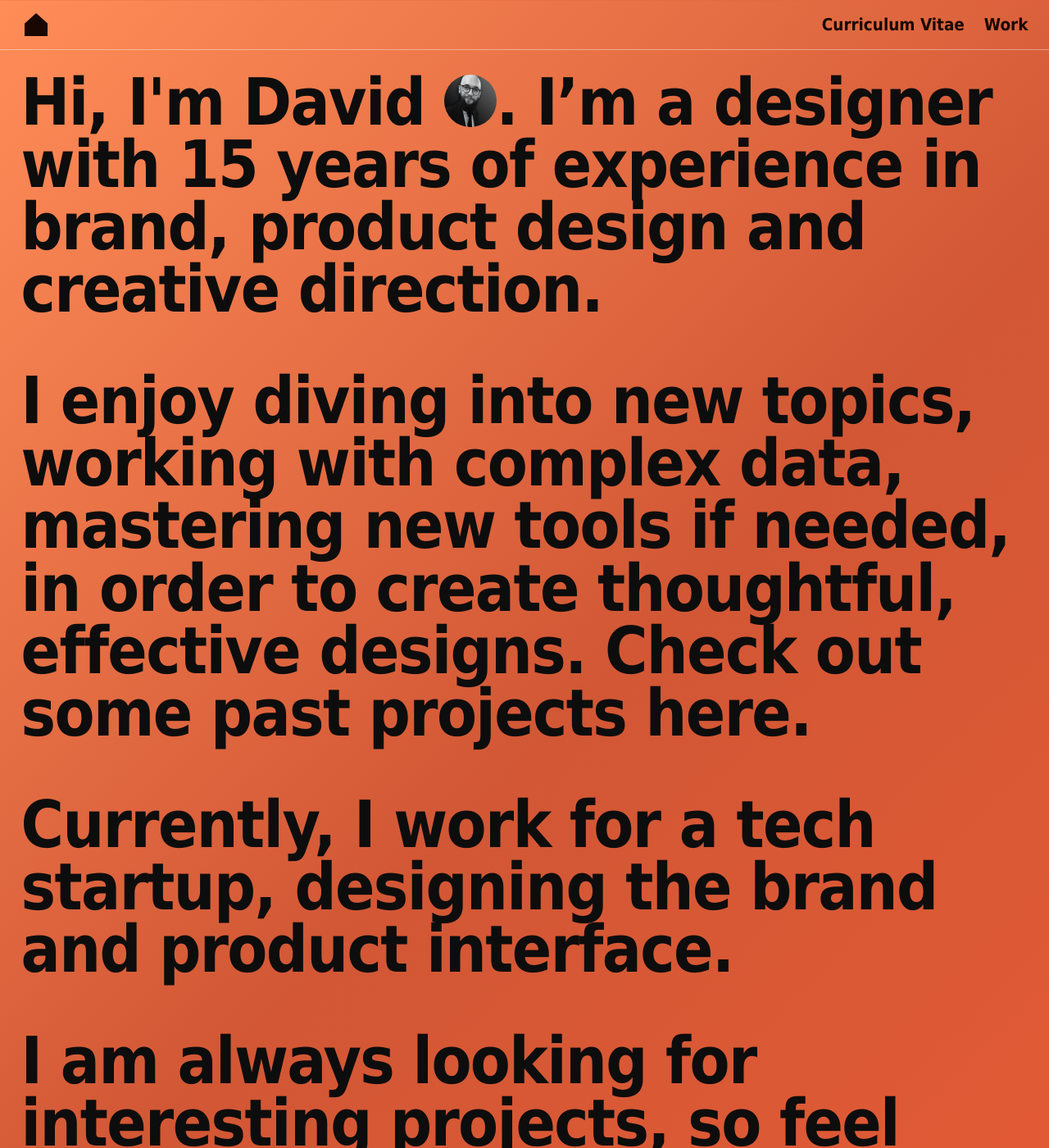
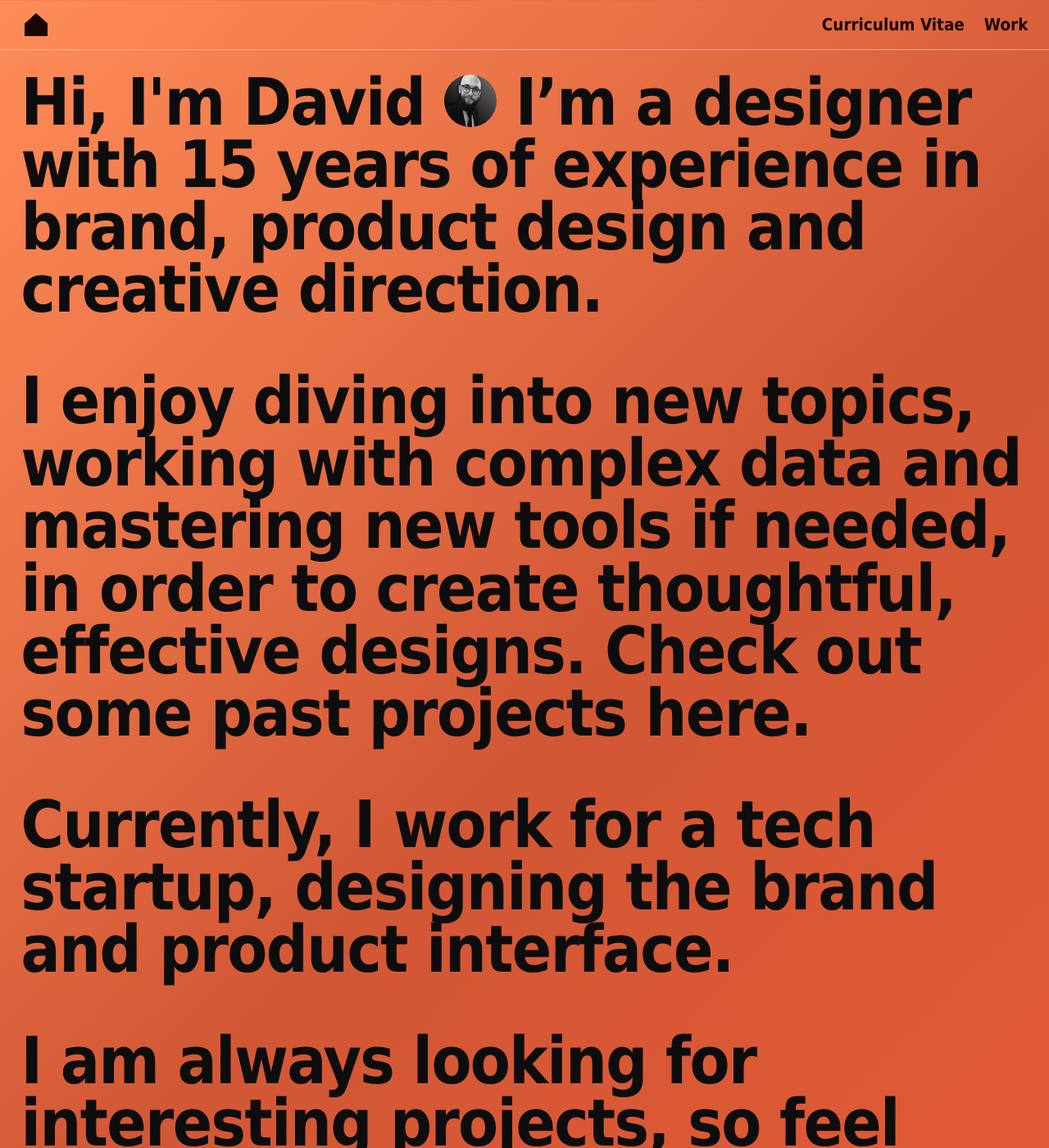
Before and after one commit to davidoffereins/davidoffereins.github.io, a Jekyll site: the page built from index.markdown, in a window 1280 px wide and 1400 px high. Shown: the whole window at 82% size. Built offline with Jekyll 4.4.1, drawn with Linux system fonts in a browser that asks for light colours; some web fonts are replaced; part of the change alters nothing that is shown.

```diff
--- a/_config.yml
+++ b/_config.yml
@@ -27,6 +27,8 @@ url: "https://davidoffereins.com" # the base hostname & protocol for your site,
 # twitter_username: jekyllrb
 # github_username:  davidoffereins
 linkedin_username:  davidoffereins
+
+google_analytics: "G-8V4MVHWMQN"
 
 # Build settings
 theme: minima
--- a/_includes/footer.html
+++ b/_includes/footer.html
@@ -18,8 +18,6 @@
       {% else %}
         <div><a href="{{ '/#contact-info' | relative_url }}">Contact</a></div>
       {% endif %}
-
-
     </div>
   </div>
 </footer>
--- a/_includes/google-analytics.html
+++ b/_includes/google-analytics.html
@@ -1,11 +1,9 @@
+<!-- Google tag (gtag.js) -->
+<script async src="https://www.googletagmanager.com/gtag/js?id=G-8V4MVHWMQN"></script>
 <script>
-if(!(window.doNotTrack === "1" || navigator.doNotTrack === "1" || navigator.doNotTrack === "yes" || navigator.msDoNotTrack === "1")) {
-  (function(i,s,o,g,r,a,m){i['GoogleAnalyticsObject']=r;i[r]=i[r]||function(){
-  (i[r].q=i[r].q||[]).push(arguments)},i[r].l=1*new Date();a=s.createElement(o),
-  m=s.getElementsByTagName(o)[0];a.async=1;a.src=g;m.parentNode.insertBefore(a,m)
-  })(window,document,'script','https://www.google-analytics.com/analytics.js','ga');
+  window.dataLayer = window.dataLayer || [];
+  function gtag(){dataLayer.push(arguments);}
+  gtag('js', new Date());
 
-  ga('create', '{{ site.google_analytics }}', 'auto');
-  ga('send', 'pageview');
-}
+  gtag('config', 'G-8V4MVHWMQN');
 </script>
--- a/_layouts/home.html
+++ b/_layouts/home.html
@@ -4,8 +4,8 @@ layout: default
 
 <div class="home">
     <div class="site-intro">
-        <p>Hi, I'm David <img loading="lazy" class="home-portrait" src="{{ 'assets/img/portret-bewerkt.jpg' | relative_url }}" alt="David Portrait">. I’m a designer with 15 years of experience in brand, product design and creative direction.</p>
-        <p>I enjoy diving into new topics, working with complex data, mastering new tools if needed, in order to create thoughtful, effective designs. Check out some past projects <a class="inline-link" href="{{ "/work" | relative_url }}">here</a>.</p>
+        <p>Hi, I'm David <img loading="lazy" class="home-portrait" src="{{ 'assets/img/portret-bewerkt.jpg' | relative_url }}" alt="David Portrait"> I’m a designer with 15 years of experience in brand, product design and creative direction.</p>
+        <p>I enjoy diving into new topics, working with complex data and mastering new tools if needed, in order to create thoughtful, effective designs. Check out some past projects <a class="inline-link" href="{{ "/work" | relative_url }}">here</a>.</p>
         <p>Currently, I work for a tech startup, designing the brand and product interface.</p>
         <p>I am always looking for interesting projects, so feel free to get in touch!</p>
         <div id="contact-info">
```
